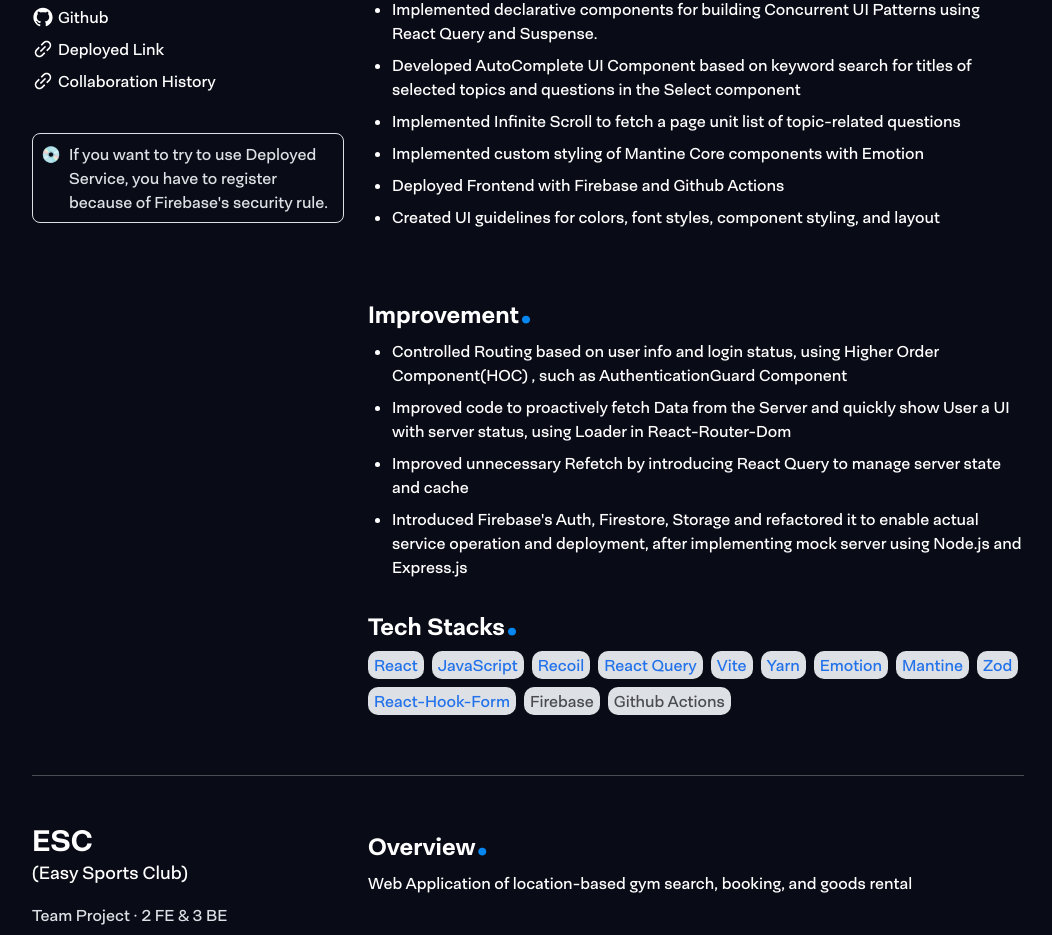
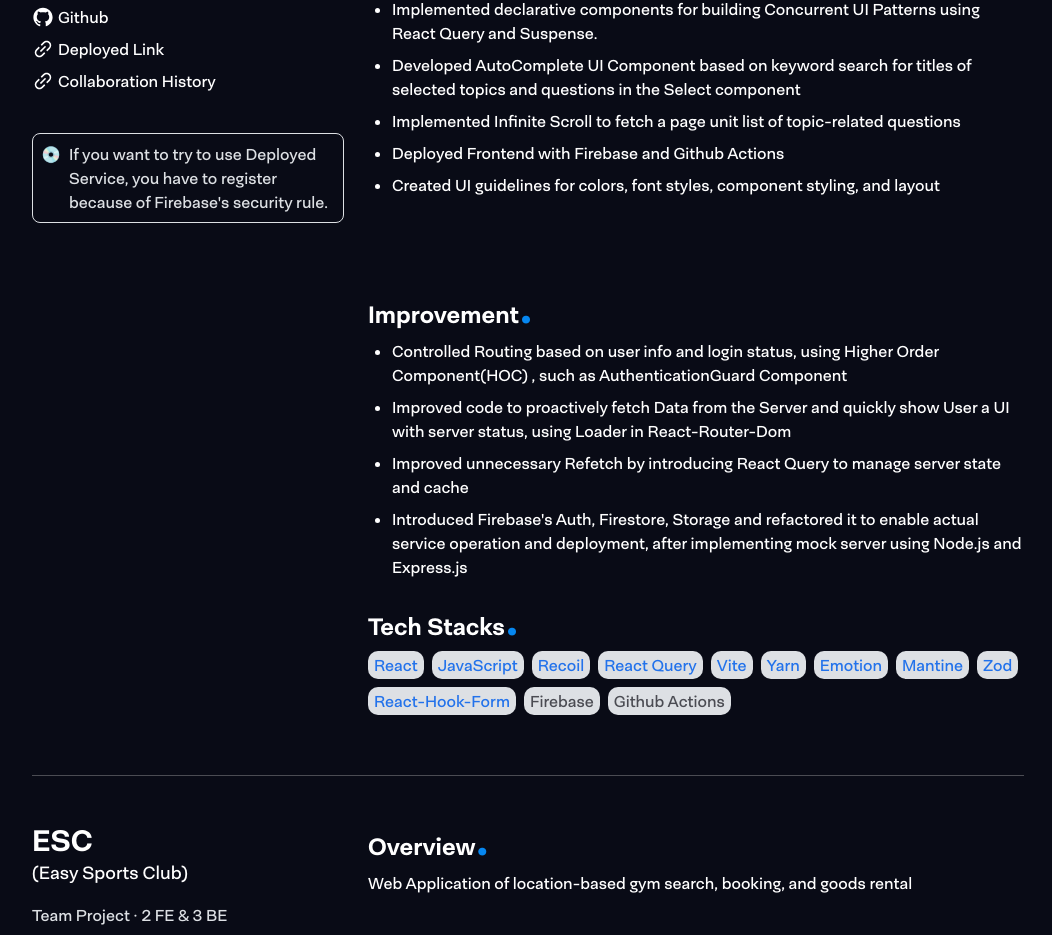
Before and after one commit to olhkyle/olhkyle.me, a React (Vite) app: page /resume in a window 1280 px wide. Shown: the part 1665-2600 px from the top of the page, without its empty margins (112-1164 px from the left). Built offline with nearby package versions, Linux system fonts and the light colour scheme; a small style sheet from the web is missing.

Commit message:
[-] update content on resume

```diff
--- a/src/data/projects.tsx
+++ b/src/data/projects.tsx
@@ -61,7 +61,6 @@
 			`Implemented declarative components for building Concurrent UI Patterns using React Query and Suspense.`,
 			'Developed AutoComplete UI Component based on keyword search for titles of selected topics and questions in the Select component',
 			'Implemented Infinite Scroll to fetch a page unit list of topic-related questions',
-			'Implemented custom styling of Mantine Core components with Emotion',
 			'Deployed Frontend with Firebase and Github Actions',
 			'Created UI guidelines for colors, font styles, component styling, and layout',
 		],
```
